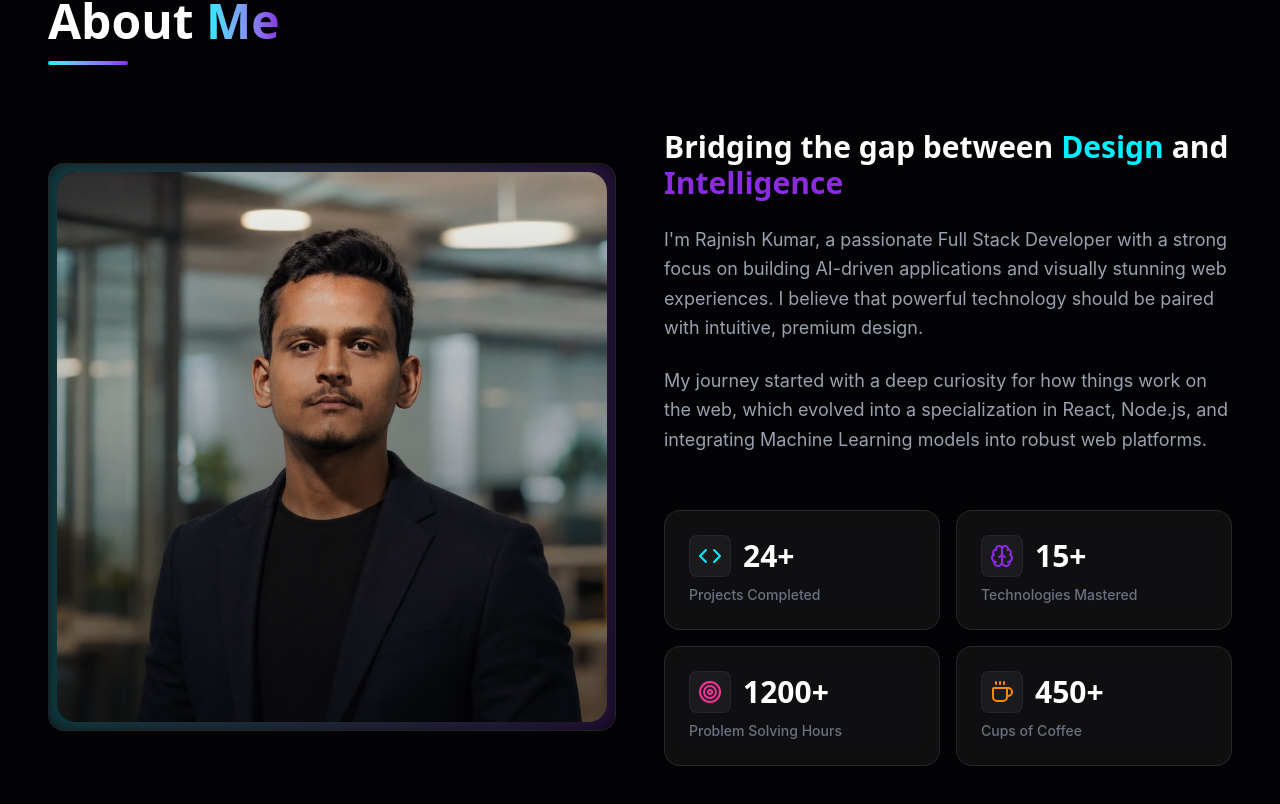
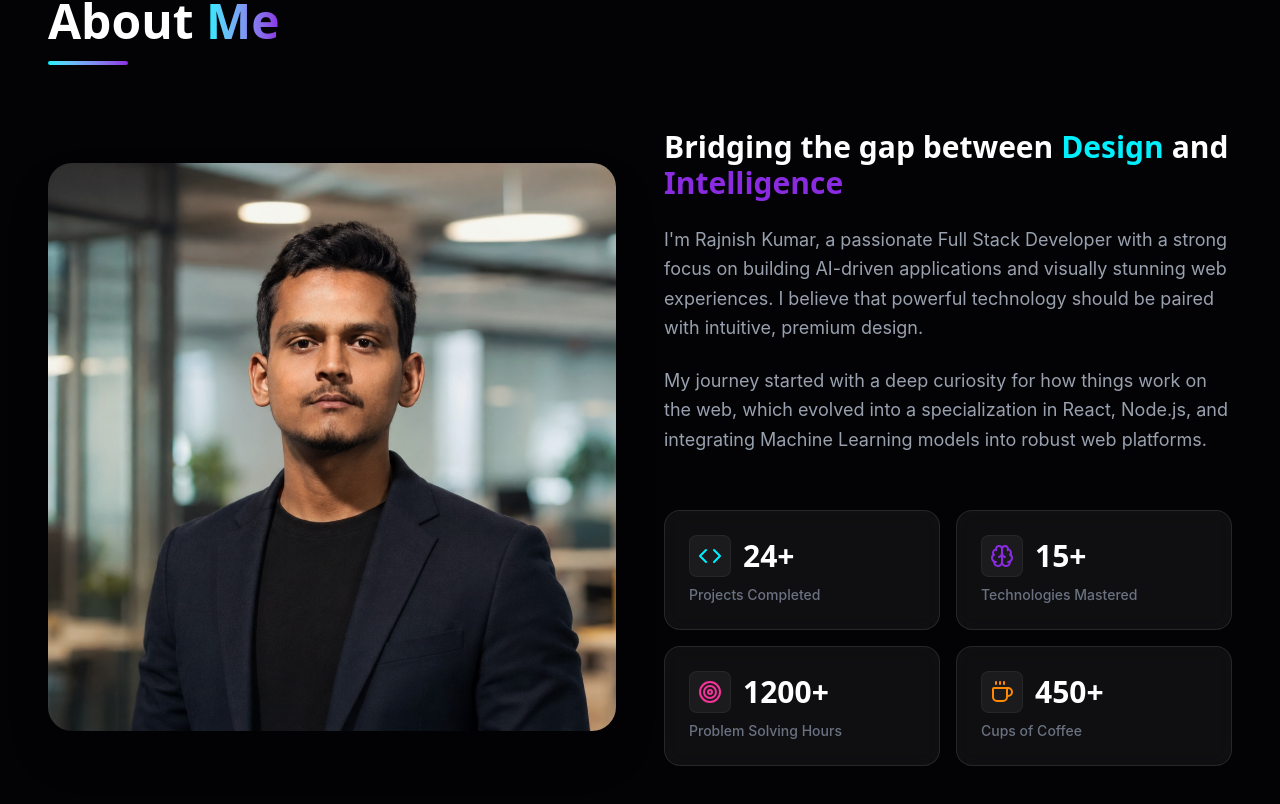
Before and after one commit to iamsunny016/My_portfolio, a React app: page / in a window 1280 px wide. Shown: the part 899-1703 px from the top of the page. Built offline with nearby package versions, Linux system fonts and the light colour scheme; the HTML template or start-up script is replaced by a standard one.

Commit message:
Remove CSS wrapper styling around profile photo

```diff
--- a/src/components/About.jsx
+++ b/src/components/About.jsx
@@ -67,23 +67,13 @@ const About = () => {
             whileInView={{ opacity: 1, scale: 1 }}
             viewport={{ once: true }}
             transition={{ duration: 0.6 }}
-            className="relative w-[85%] max-w-[320px] mx-auto md:w-full md:max-w-none aspect-square md:aspect-[4/3] lg:aspect-[4/5] xl:aspect-square rounded-3xl overflow-hidden glass-card p-2 group"
+            className="relative w-[85%] max-w-[320px] mx-auto md:w-full md:max-w-none aspect-square md:aspect-[4/3] lg:aspect-[4/5] xl:aspect-square rounded-3xl overflow-hidden group shadow-2xl"
           >
-            {/* Inner image container */}
-            <div className="w-full h-full rounded-[1.2rem] overflow-hidden relative bg-dark-bg">
-              {/* Profile Image */}
-              <img
-                src="/profile.jpg"
-                alt="Rajnish Kumar"
-                className="w-full h-full object-cover relative z-10"
-              />
-
-              {/* Subtle overlay for better blending */}
-              <div className="absolute inset-0 bg-gradient-to-t from-[#030305]/60 to-transparent z-20"></div>
-            </div>
-
-            {/* Glowing effect behind the card */}
-            <div className="absolute -inset-1 bg-gradient-to-r from-neon-blue to-neon-purple rounded-3xl blur opacity-20 group-hover:opacity-40 transition duration-1000 -z-10"></div>
+            <img
+              src="/profile.jpg"
+              alt="Rajnish Kumar"
+              className="w-full h-full object-cover"
+            />
           </motion.div>
 
           {/* Content Side */}
```
